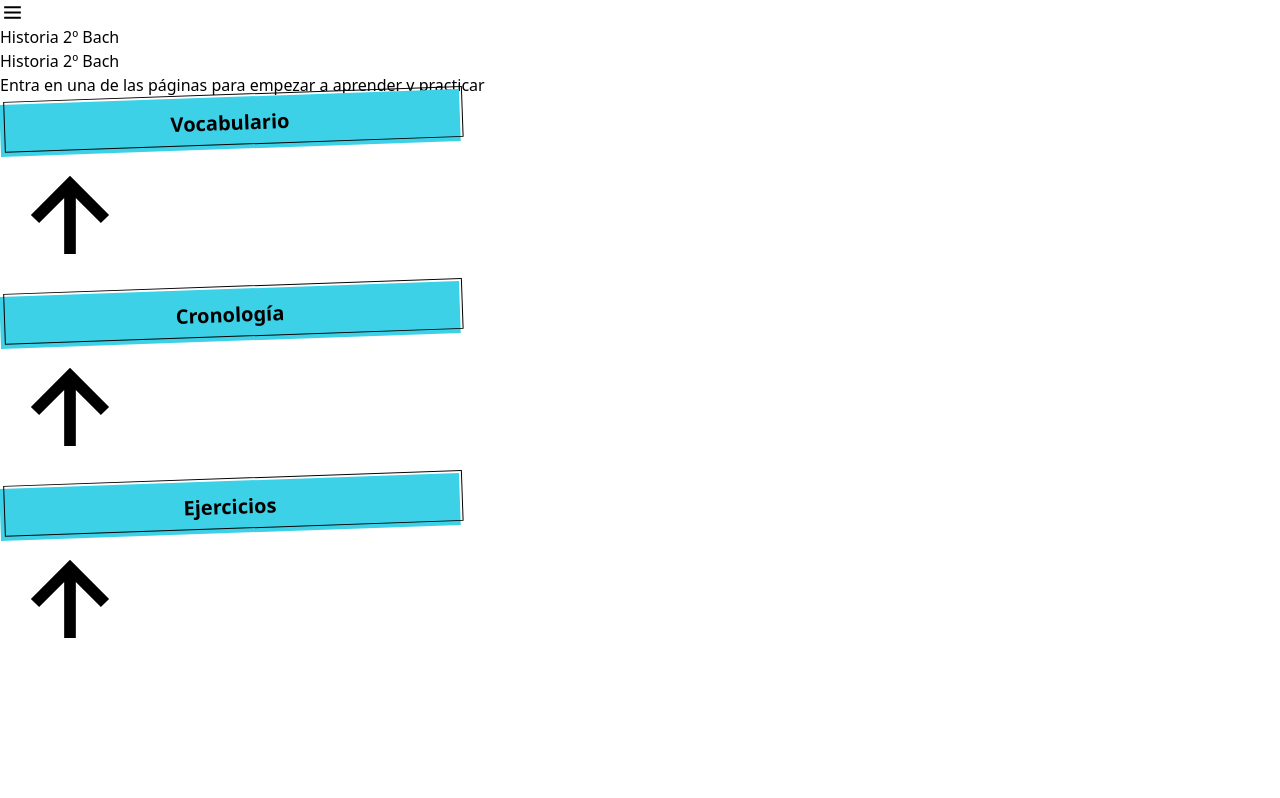
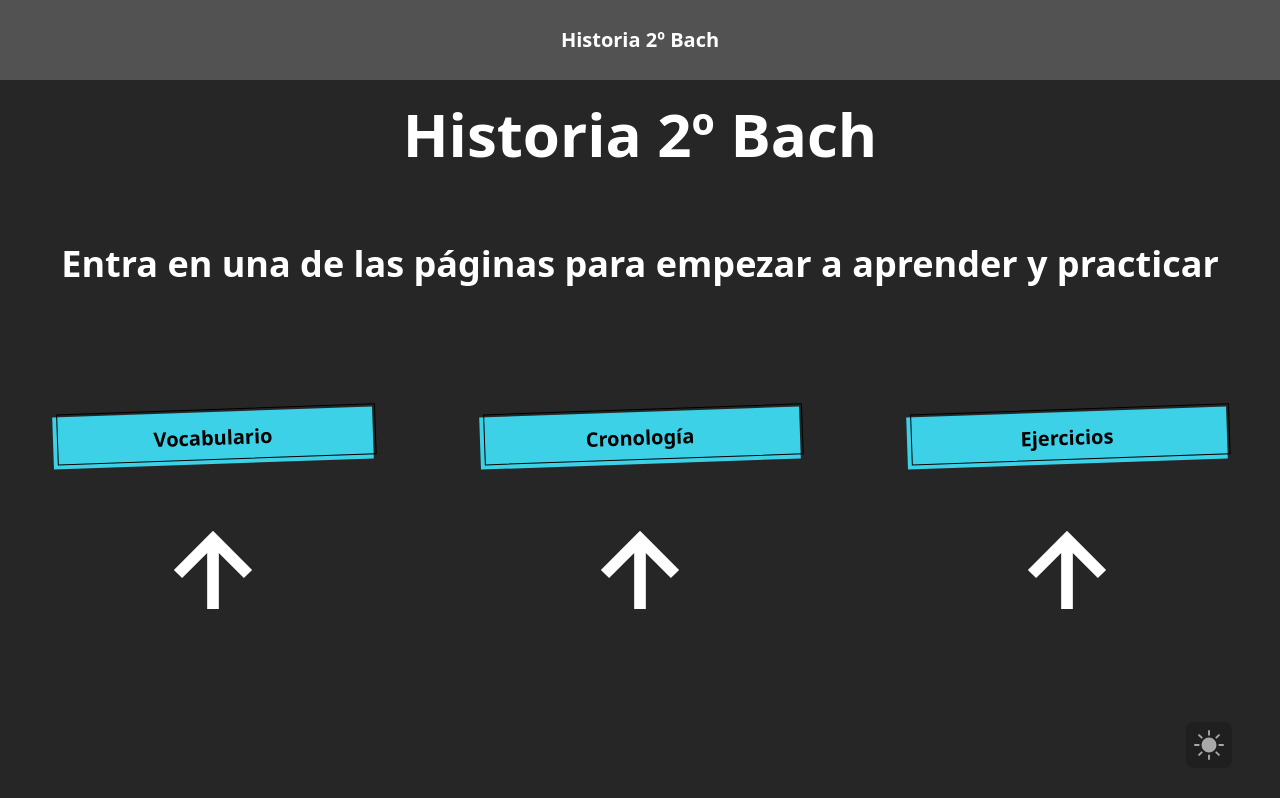
Before and after one commit to PPabloMunoz/Historia-2Bach, a Next.js app: page / in a window 1280 px wide. Built offline with nearby package versions, Linux system fonts and the light colour scheme.

Commit message:
correct errors

```diff
--- a/next.config.js
+++ b/next.config.js
@@ -1,6 +1,6 @@
 /** @type {import('next').NextConfig} */
 const nextConfig = {
-  reactStrictMode: true,
+  reactStrictMode: true
 }
 
 module.exports = nextConfig
--- a/postcss.config.js
+++ b/postcss.config.js
@@ -1,6 +1,6 @@
 module.exports = {
   plugins: {
     tailwindcss: {},
-    autoprefixer: {},
-  },
+    autoprefixer: {}
+  }
 }
--- a/src/components/ChangeThemeBlock.tsx
+++ b/src/components/ChangeThemeBlock.tsx
@@ -1,4 +1,4 @@
-import { useUserContext } from '@/utils/UserContext'
+import { useUserContext } from '@utils/UserContext'
 import { BsFillSunFill, BsFillMoonFill } from 'react-icons/bs'
 
 export default function ChangeThemeBlock() {
--- a/src/pages/_app.tsx
+++ b/src/pages/_app.tsx
@@ -1,6 +1,6 @@
-import '@/styles/globals.css'
+import '../styles/globals.css'
 import type { AppProps } from 'next/app'
-import UserContext from '@/utils/UserContext'
+import UserContext from '@utils/UserContext'
 import { Analytics } from '@vercel/analytics/react'
 
 export default function App({ Component, pageProps }: AppProps) {
--- a/src/pages/vocabulario.tsx
+++ b/src/pages/vocabulario.tsx
@@ -2,11 +2,11 @@ import { useEffect, useState } from 'react'
 import { Vocabulario, titleVocabulary } from '@/types'
 
 // Components
-import Navbar from '@/components/Navbar'
-import ChangeThemeBlock from '@/components/ChangeThemeBlock'
+import Navbar from '@components/Navbar'
+import ChangeThemeBlock from '@components/ChangeThemeBlock'
 
 // Functions
-import { useUserContext } from '@/utils/UserContext'
+import { useUserContext } from '@utils/UserContext'
 import { getData } from '@utils/functions'
 
 export default function Cronologia() {
--- a/tailwind.config.js
+++ b/tailwind.config.js
@@ -1,9 +1,6 @@
 /** @type {import('tailwindcss').Config} */
 module.exports = {
-  content: [
-    './pages/**/*.{js,jsx,ts,tsx}',
-    './components/**/*.{js,jsx,ts,tsx}'
-  ],
+  content: ['./src/**/*.{js,jsx,ts,tsx}'],
   darkMode: 'class',
   theme: {
     extend: {}
--- a/tsconfig.json
+++ b/tsconfig.json
@@ -18,8 +18,8 @@
     "paths": {
       "@/*": ["./*"],
       "@public/*": ["./public/*"],
-      "@components/*": ["./components/*"],
-      "@utils/*": ["./utils/*"]
+      "@components/*": ["./src/components/*"],
+      "@utils/*": ["./src/utils/*"]
     }
   },
   "include": ["next-env.d.ts", "**/*.ts", "**/*.tsx"],
```
Also changed, not shown: src/pages/cronologia.tsx (+4 -4 lines), src/pages/ejercicios.tsx (+4 -8 lines), src/pages/index.tsx (+4 -4 lines), .eslintrc.json (deleted).
